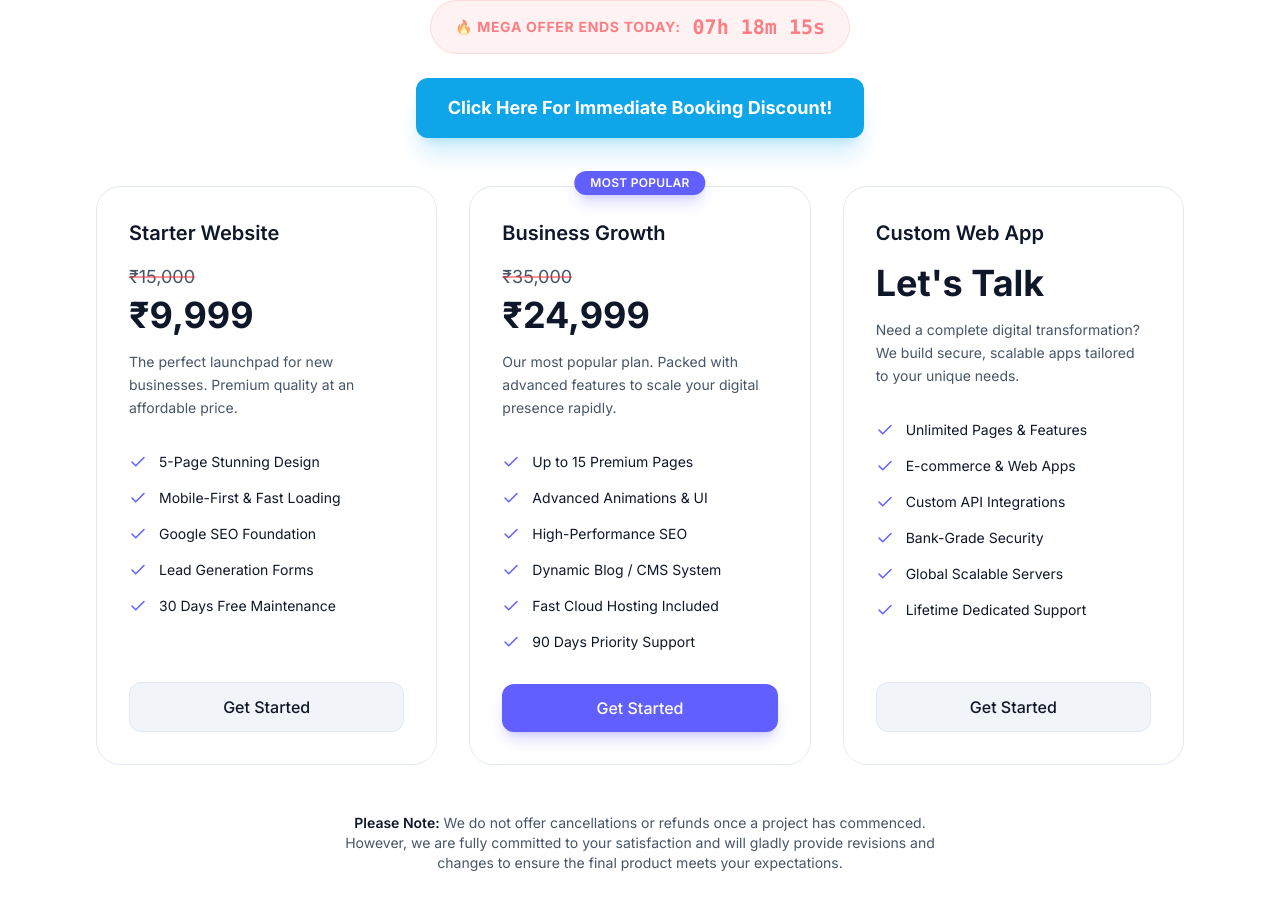
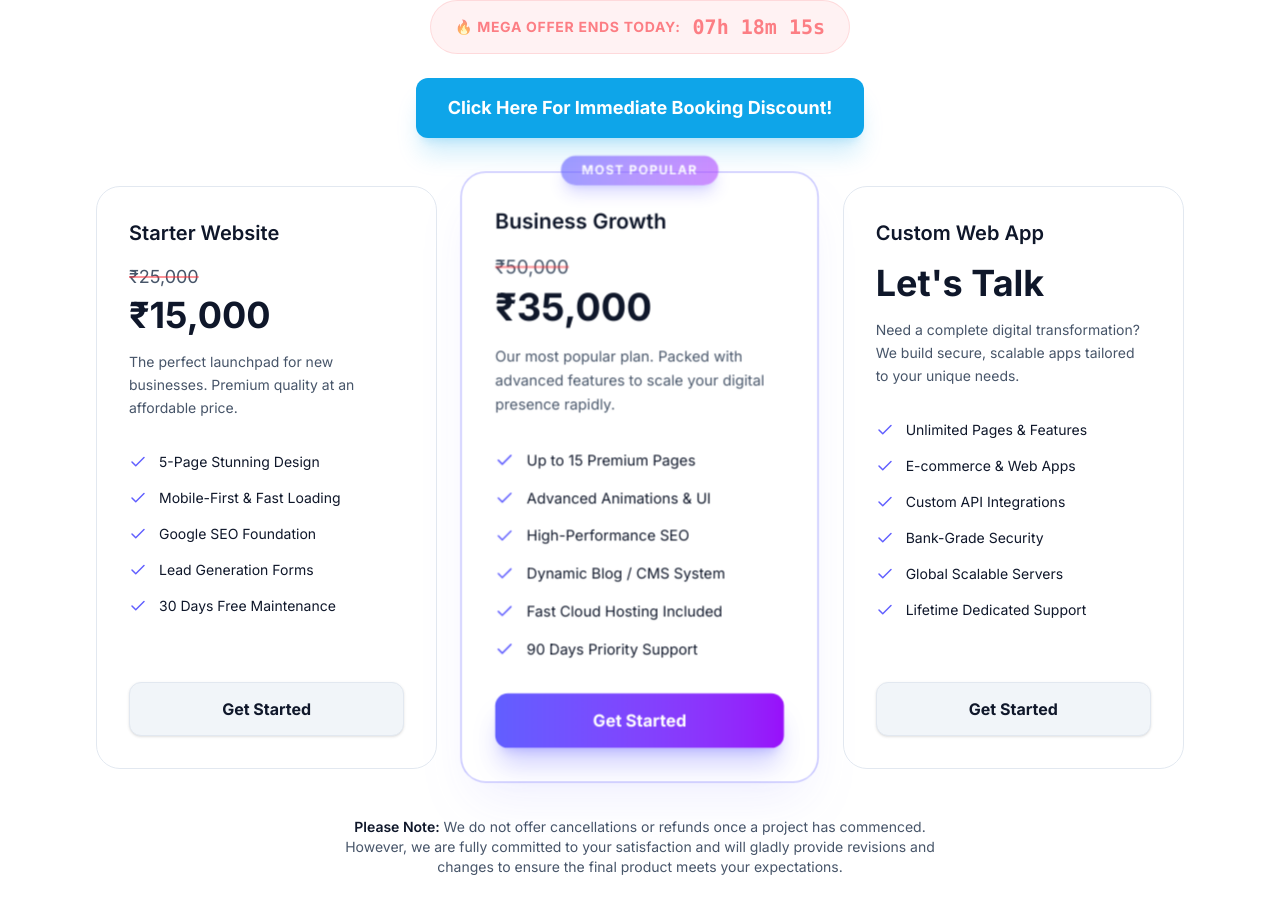
Before and after one commit to VelmaniM/Own-Website, a React (Vite) app in the folder frontend/: page / in a window 1280 px wide. Shown: the part 4323-5237 px from the top of the page. Built offline with nearby package versions, Linux system fonts and the light colour scheme.

Commit message:
style: enhance pricing card design with modern gradients and highlight center card, update price amounts

```diff
--- a/frontend/src/components/Pricing.css
+++ b/frontend/src/components/Pricing.css
@@ -32,15 +32,15 @@
 }
 
 .pricing-card-recommended {
-  /* Hover effects handle the color now */
+  @apply border-indigo-500/50 shadow-2xl shadow-indigo-500/10 scale-105 z-10 bg-white/80 dark:bg-zinc-800/80;
 }
 
 .dark .pricing-card-recommended {
-  /* Hover effects handle the color now */
+  @apply border-indigo-400/50 shadow-indigo-500/20;
 }
 
 .pricing-recommended-badge {
-  @apply absolute -top-4 left-1/2 -translate-x-1/2 px-4 py-1 rounded-full bg-indigo-500 text-white text-xs font-semibold tracking-wide uppercase shadow-lg shadow-indigo-500/25;
+  @apply absolute -top-4 left-1/2 -translate-x-1/2 px-5 py-1.5 rounded-full bg-gradient-to-r from-indigo-500 to-purple-500 text-white text-xs font-bold tracking-widest uppercase shadow-lg shadow-indigo-500/40 animate-pulse;
 }
 
 .pricing-card-header {
@@ -72,13 +72,13 @@
 }
 
 .pricing-btn {
-  @apply w-full py-3 px-6 rounded-xl text-center font-medium transition-all duration-300;
+  @apply w-full py-3.5 px-6 rounded-xl text-center font-bold transition-all duration-300;
 }
 
 .pricing-btn-primary {
-  @apply bg-indigo-500 hover:bg-indigo-600 text-white shadow-lg shadow-indigo-500/25;
+  @apply bg-gradient-to-r from-indigo-500 to-purple-600 hover:from-indigo-600 hover:to-purple-700 text-white shadow-xl shadow-indigo-500/30 hover:shadow-indigo-500/50 hover:-translate-y-1;
 }
 
 .pricing-btn-secondary {
-  @apply bg-slate-100 dark:bg-white/5 hover:bg-slate-200 dark:hover:bg-white/10 text-main-text border border-slate-200 dark:border-white/10;
+  @apply bg-slate-100 dark:bg-white/5 hover:bg-slate-200 dark:hover:bg-white/10 text-main-text border border-slate-200 dark:border-white/10 hover:-translate-y-1 shadow-sm hover:shadow-md;
 }
--- a/frontend/src/components/Pricing.jsx
+++ b/frontend/src/components/Pricing.jsx
@@ -7,8 +7,8 @@ const pricingPlans = [
   {
     id: 'starter',
     name: 'Starter Website',
-    price: '₹9,999',
-    originalPrice: '₹15,000',
+    price: '₹15,000',
+    originalPrice: '₹25,000',
     description: 'The perfect launchpad for new businesses. Premium quality at an affordable price.',
     features: [
       '5-Page Stunning Design',
@@ -22,8 +22,8 @@ const pricingPlans = [
   {
     id: 'business',
     name: 'Business Growth',
-    price: '₹24,999',
-    originalPrice: '₹35,000',
+    price: '₹35,000',
+    originalPrice: '₹50,000',
     description: 'Our most popular plan. Packed with advanced features to scale your digital presence rapidly.',
     features: [
       'Up to 15 Premium Pages',
```
